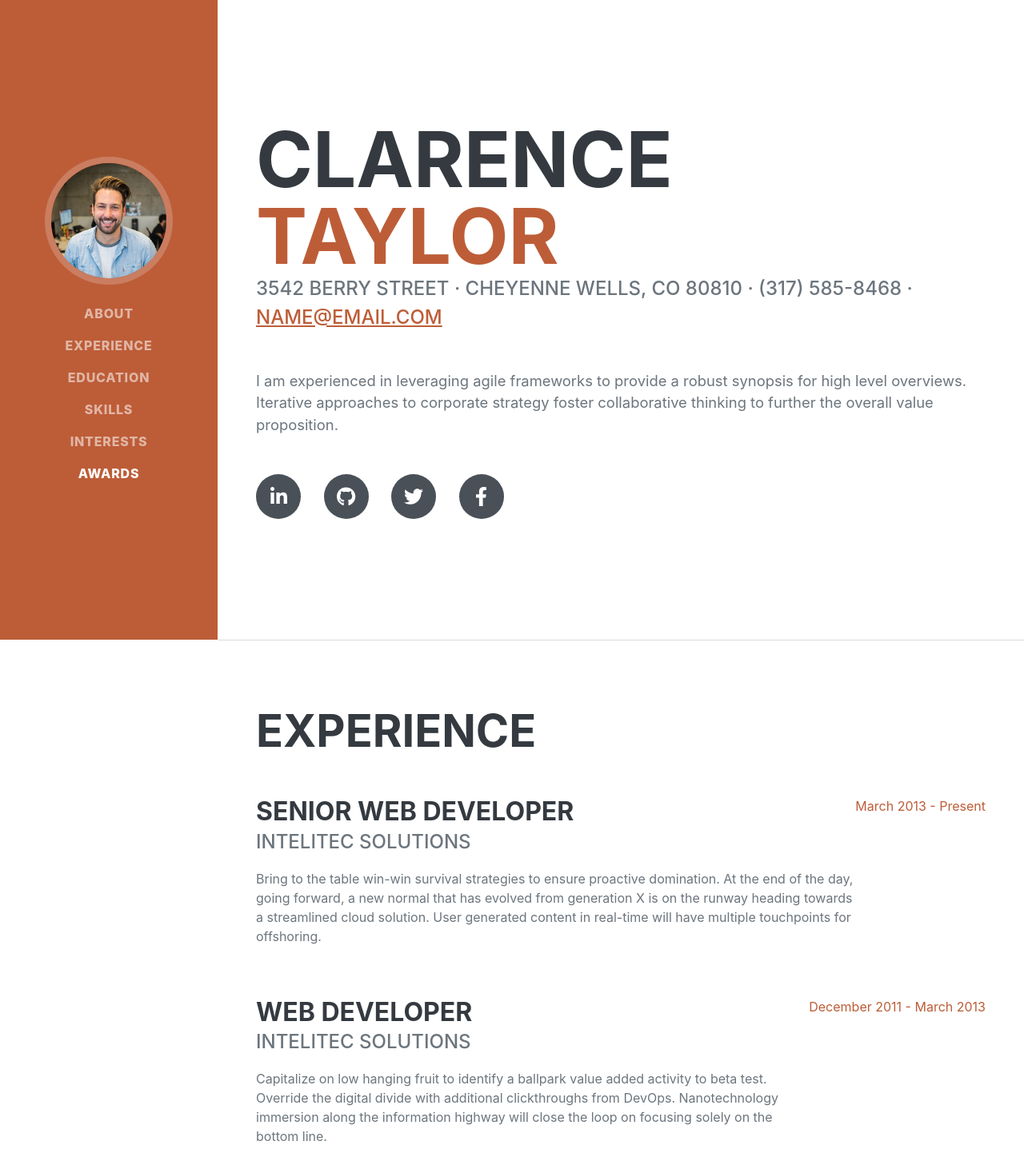
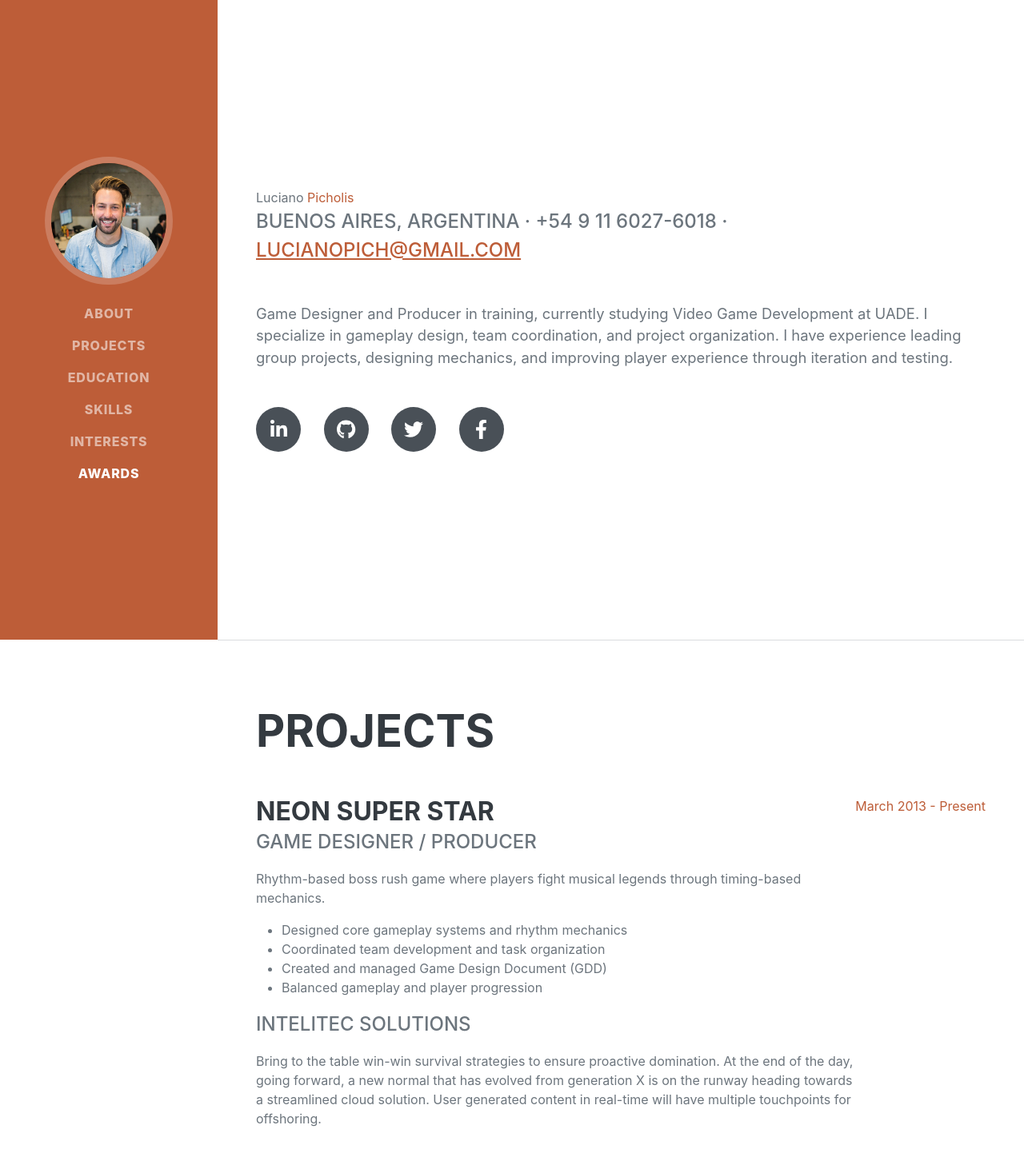
Before and after one commit to PichotRojo24/PichotRojo24.github.io, a website: page index.html in a window 1280 px wide. Shown: the top 1452 px of the page at 80% size. Drawn offline with nearby package versions, Linux system fonts and the light colour scheme; a web font is replaced by a local one.

Commit message:
Revise index.html for game designer portfolio
Updated the title and personal information to reflect the new portfolio details. Changed sections to focus on projects and skills relevant to game design.

```diff
--- a/index.html
+++ b/index.html
@@ -5,7 +5,7 @@
         <meta name="viewport" content="width=device-width, initial-scale=1, shrink-to-fit=no" />
         <meta name="description" content="" />
         <meta name="author" content="" />
-        <title>Resume - Start Bootstrap Theme</title>
+        <title>Luciano Picholis - Game Designer Portfolio</title>
         <link rel="icon" type="image/x-icon" href="assets/img/favicon.ico" />
         <!-- Font Awesome icons (free version)-->
         <script src="https://use.fontawesome.com/releases/v6.3.0/js/all.js" crossorigin="anonymous"></script>
@@ -19,14 +19,14 @@
         <!-- Navigation-->
         <nav class="navbar navbar-expand-lg navbar-dark bg-primary fixed-top" id="sideNav">
             <a class="navbar-brand js-scroll-trigger" href="#page-top">
-                <span class="d-block d-lg-none">Clarence Taylor</span>
+                <span class="d-block d-lg-none">Luciano Picholis</span>
                 <span class="d-none d-lg-block"><img class="img-fluid img-profile rounded-circle mx-auto mb-2" src="assets/img/profile.jpg" alt="..." /></span>
             </a>
             <button class="navbar-toggler" type="button" data-bs-toggle="collapse" data-bs-target="#navbarResponsive" aria-controls="navbarResponsive" aria-expanded="false" aria-label="Toggle navigation"><span class="navbar-toggler-icon"></span></button>
             <div class="collapse navbar-collapse" id="navbarResponsive">
                 <ul class="navbar-nav">
                     <li class="nav-item"><a class="nav-link js-scroll-trigger" href="#about">About</a></li>
-                    <li class="nav-item"><a class="nav-link js-scroll-trigger" href="#experience">Experience</a></li>
+                    <li class="nav-item"><a class="nav-link js-scroll-trigger" href="#projects">Projects</a></li>
                     <li class="nav-item"><a class="nav-link js-scroll-trigger" href="#education">Education</a></li>
                     <li class="nav-item"><a class="nav-link js-scroll-trigger" href="#skills">Skills</a></li>
                     <li class="nav-item"><a class="nav-link js-scroll-trigger" href="#interests">Interests</a></li>
@@ -39,15 +39,15 @@
             <!-- About-->
             <section class="resume-section" id="about">
                 <div class="resume-section-content">
-                    <h1 class="mb-0">
-                        Clarence
-                        <span class="text-primary">Taylor</span>
+
+                        Luciano
+                        <span class="text-primary">Picholis</span>
                     </h1>
                     <div class="subheading mb-5">
-                        3542 Berry Street · Cheyenne Wells, CO 80810 · (317) 585-8468 ·
-                        <a href="mailto:name@email.com">name@email.com</a>
+                        Buenos Aires, Argentina · +54 9 11 6027-6018 ·
+                        <a href="mailto:lucianopich@gmail.com">lucianopich@gmail.com</a>
                     </div>
-                    <p class="lead mb-5">I am experienced in leveraging agile frameworks to provide a robust synopsis for high level overviews. Iterative approaches to corporate strategy foster collaborative thinking to further the overall value proposition.</p>
+                    <p class="lead mb-5"> Game Designer and Producer in training, currently studying Video Game Development at UADE. I specialize in gameplay design, team coordination, and project organization. I have experience leading group projects, designing mechanics, and improving player experience through iteration and testing.</p>
                     <div class="social-icons">
                         <a class="social-icon" href="#!"><i class="fab fa-linkedin-in"></i></a>
                         <a class="social-icon" href="#!"><i class="fab fa-github"></i></a>
@@ -57,13 +57,23 @@
                 </div>
             </section>
             <hr class="m-0" />
-            <!-- Experience-->
-            <section class="resume-section" id="experience">
+            <!-- Projects-->
+            <section class="resume-section" id="projects">
                 <div class="resume-section-content">
-                    <h2 class="mb-5">Experience</h2>
+                    <h2 class="mb-5">Projects</h2>
                     <div class="d-flex flex-column flex-md-row justify-content-between mb-5">
                         <div class="flex-grow-1">
-                            <h3 class="mb-0">Senior Web Developer</h3>
+                            <h3 class="mb-0">Neon Super Star</h3>
+                               <div class="subheading mb-3">Game Designer / Producer</div>
+                               <p>
+                               Rhythm-based boss rush game where players fight musical legends through timing-based mechanics.
+                               </p>
+                               <ul>
+                                 <li>Designed core gameplay systems and rhythm mechanics</li>
+                                 <li>Coordinated team development and task organization</li>
+                                 <li>Created and managed Game Design Document (GDD)</li>
+                                 <li>Balanced gameplay and player progression</li>
+                              </ul>
                             <div class="subheading mb-3">Intelitec Solutions</div>
                             <p>Bring to the table win-win survival strategies to ensure proactive domination. At the end of the day, going forward, a new normal that has evolved from generation X is on the runway heading towards a streamlined cloud solution. User generated content in real-time will have multiple touchpoints for offshoring.</p>
                         </div>
@@ -123,7 +133,15 @@
             <!-- Skills-->
             <section class="resume-section" id="skills">
                 <div class="resume-section-content">
-                    <h2 class="mb-5">Skills</h2>
+                    <div class="subheading mb-3">Core Skills</div>
+                     <ul class="fa-ul mb-0">
+                      <li><span class="fa-li"><i class="fas fa-check"></i></span>Game Design</li>
+                      <li><span class="fa-li"><i class="fas fa-check"></i></span>Level Design</li>
+                      <li><span class="fa-li"><i class="fas fa-check"></i></span>Gameplay Prototyping</li>
+                      <li><span class="fa-li"><i class="fas fa-check"></i></span>Team Leadership</li>
+                      <li><span class="fa-li"><i class="fas fa-check"></i></span>Project Organization</li>
+                      <li><span class="fa-li"><i class="fas fa-check"></i></span>QA & Playtesting</li>
+                     </ul>
                     <div class="subheading mb-3">Programming Languages & Tools</div>
                     <ul class="list-inline dev-icons">
                         <li class="list-inline-item"><i class="fab fa-html5"></i></li>
```
